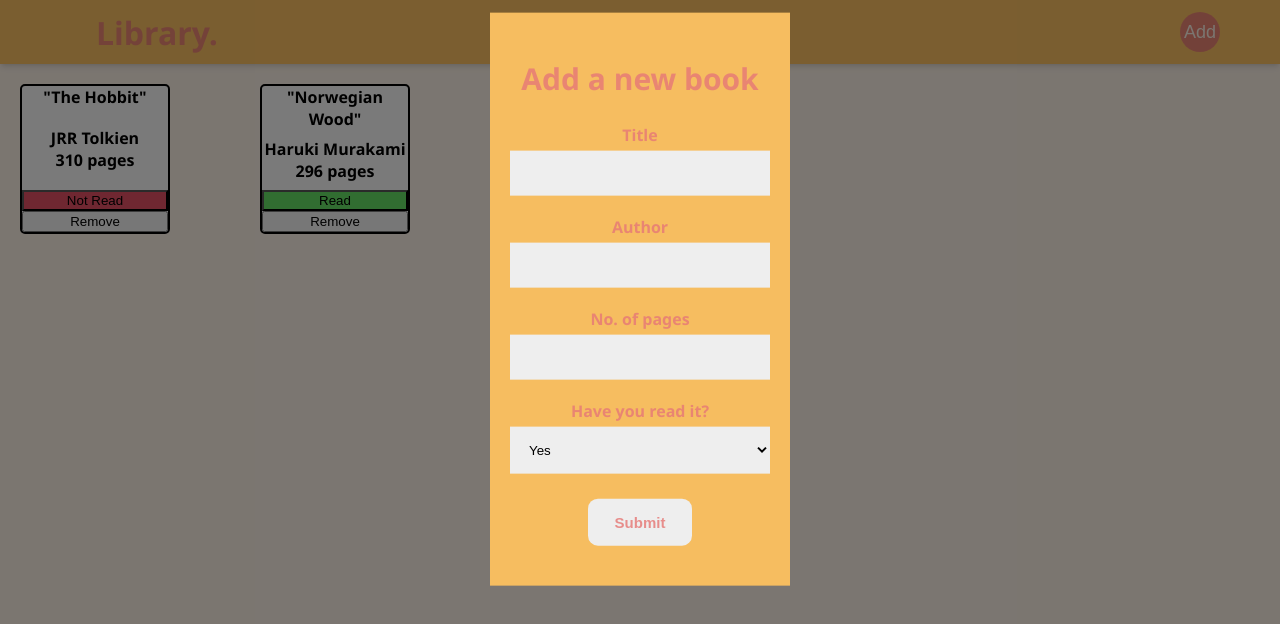
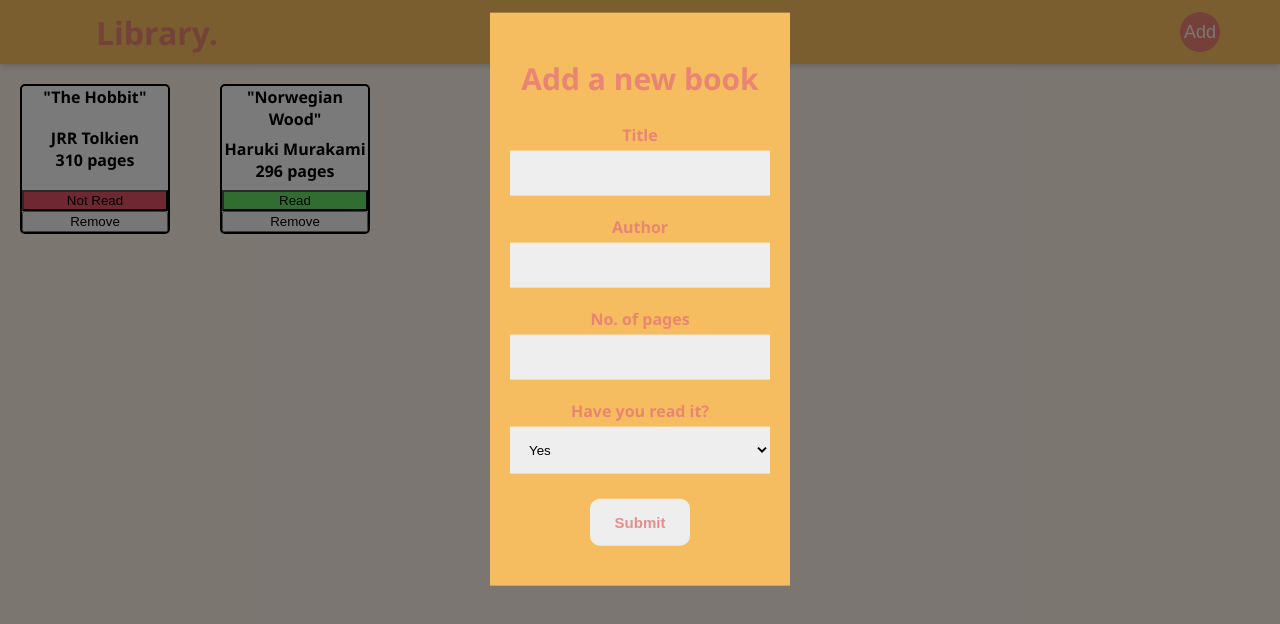
Before and after one commit to ConMint/BookList, a plain HTML site: page index.html in a window 1280 px wide. Both pictures are taken after a click on the button "Add". Drawn offline with Linux system fonts and the light colour scheme.

Commit message:
Fix gaps on books

```diff
--- a/index.html
+++ b/index.html
@@ -38,7 +38,7 @@
                             <option value= 'yes' >Yes</option>
                             <option value= 'no' >No</option>
                         </select>
-                        <input type="submit" value="Submit">
+                        <input id = 'submitBtn' type="submit" value="Submit">
                     </form>
                 </div>
             </div>
--- a/style.css
+++ b/style.css
@@ -60,7 +60,7 @@ html, body {
     padding: 20px;
     display: flex;
     flex-wrap: wrap;
-    gap: 90px;
+    gap: 50px;
 
 }
 
@@ -185,3 +185,9 @@ strong {
     left: 0;
     z-index: 8;
   }
+
+
+  #submitBtn {
+    width: 100px;
+    text-align: center;
+  }
```
